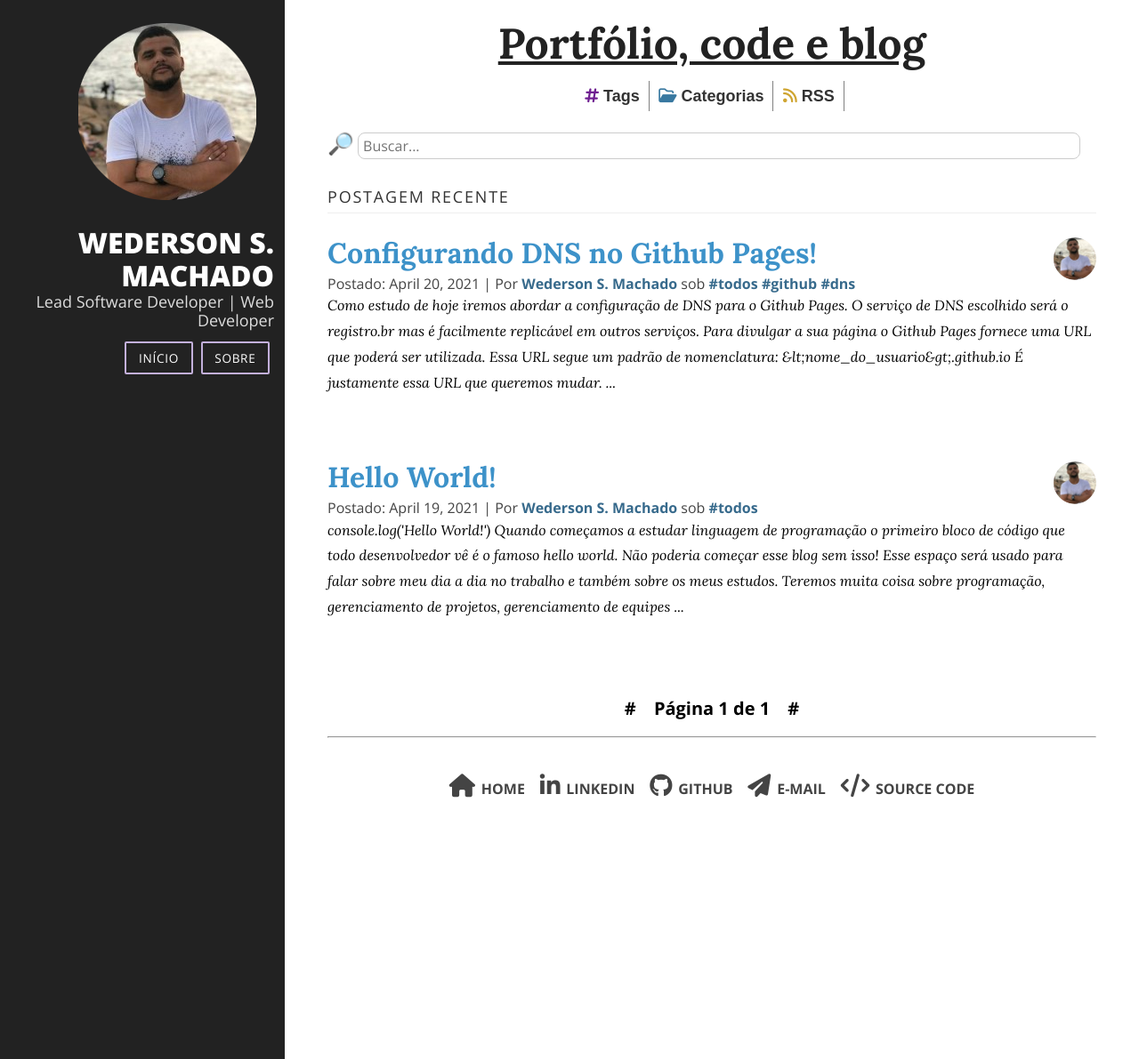
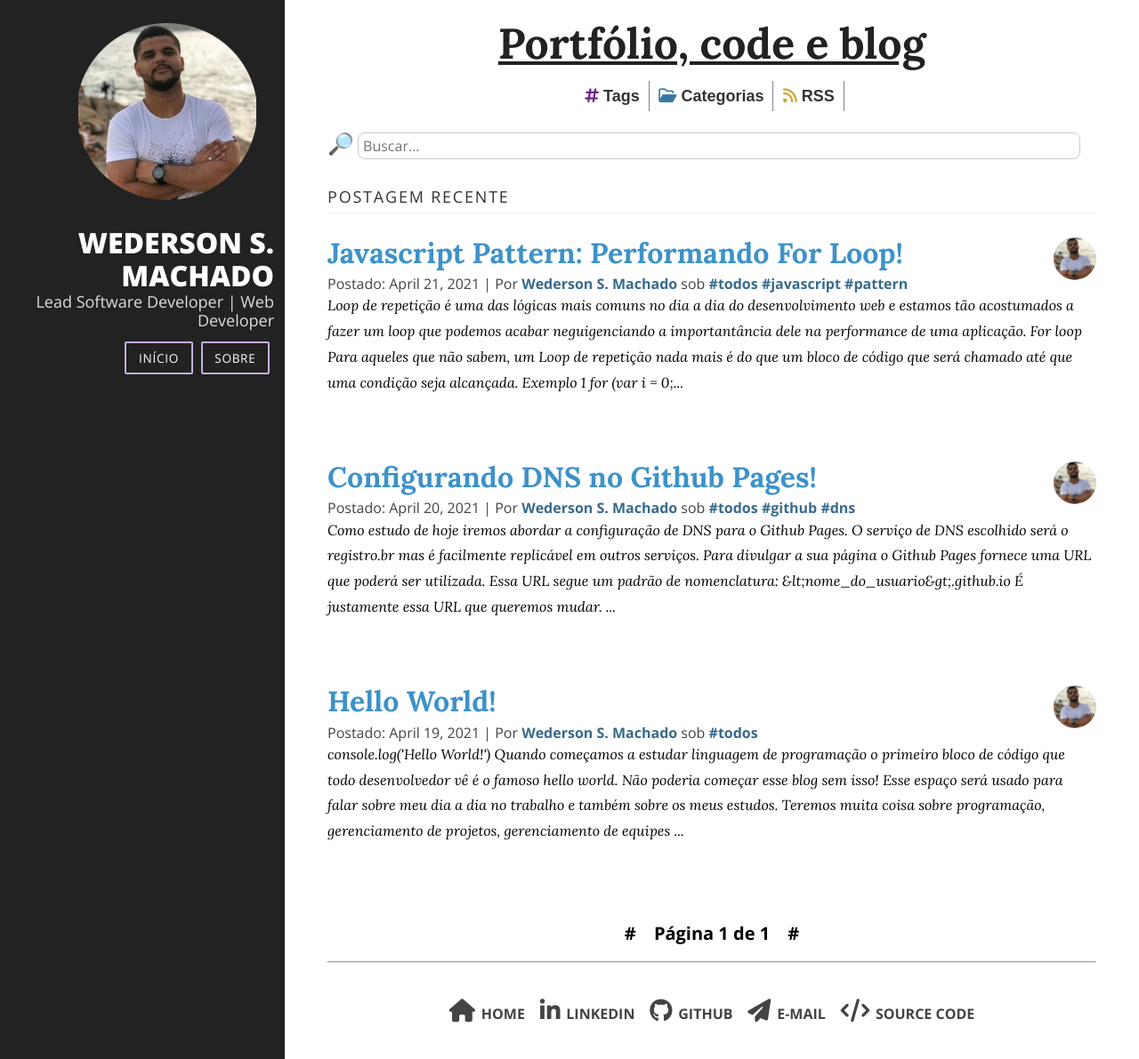
Before and after one commit to wederson/portfolio, a Jekyll site: the page built from index.html, in a window 1280 px wide and 1191 px high. Shown: the whole window at 89% size. Built offline with Jekyll 4.4.1, drawn with Linux system fonts in a browser that asks for light colours; nearby versions of some CDN libraries; the list of posts is cut into pages by our own code.

Commit message:
Post: Pattern for loop

````diff
--- a/_posts/2021-04-20-dns-github-page.markdown
+++ b/_posts/2021-04-20-dns-github-page copy.markdown
@@ -121,4 +121,4 @@ E quando estamos começando queremos logo ver tudo funcionando. Tenham paciênci
 
 E aí, o que achou desse post?
 
-Espero que tenha curtido! 💜
+Espero que tenha curtido!
--- /dev/null
+++ b/_posts/2021-04-21-performance-for.markdown
@@ -0,0 +1,108 @@
+---
+layout: post
+title: "Javascript Pattern: Performando For Loop!"
+date: 2021-04-21
+tags:
+  - todos
+  - javascript
+  - pattern
+author: Wederson S. Machado
+avatar: ../assets/profile.png
+category:
+  - Dicas
+  - Javascript
+---
+
+Loop de repetição é uma das lógicas mais comuns no dia a dia do desenvolvimento web e estamos tão acostumados a fazer um loop que podemos acabar neguigenciando a importantância dele na performance de uma aplicação.
+
+---
+
+## For loop
+Para aqueles que não sabem, um Loop de repetição nada mais é do que um bloco de código que será chamado até que uma condição seja alcançada.
+
+### Exemplo 1
+
+``` javascript
+  for (var i = 0; i < 4; i++) {
+    // código aqui
+  }
+```
+
+No exemplo acima, definimos um ponto de partida para o nosso loop *(var i = 0)*, uma condição para o loop ser executado *(i < 4)*, e o que acontece a cada final de chamada *(i++)*.
+
+Em um loop de repetição simples onde sabemos exatamente quantas interações irão existir não é preciso pensar em performance. Mas e quando não sabemos o número total de repetições e precisamos automatizar?
+
+
+### Exemplo 2
+
+``` javascript
+  var arr = new Array(10000)
+
+  for (var i = 0; i < arr.length; i++) {
+    // código aqui
+  }
+```
+
+Nesse exemplo, criamos um array com 10.000 itens e salvamos essa lista na variável arr. Em seguinda nós criamos o loop e fizemos com que seja verificado o tamanho do array para saber se i é menor. Nada diferente do padrão, certo?
+
+Errado! O problema nessa abordagem é que TODA VEZ que o loop é executado será verificado o tamanho da lista (arr.length).
+
+---
+
+## Melhorando a performance de um loop
+
+A performance de um loop é verificada através do seu tempo de execução. Nós utilizaremos o console.time do javascript para descobrir quanto tempo demora para que um bloco de código seja executado. Existem outras formas de verificar isso mas o console.time é o jeito mais fácil.
+
+Vamos utilizar o Exemplo 2 para verificar quanto tempo demora a sua execução
+
+``` javascript
+  var arr = new Array(10000)
+
+  console.time()
+  for (var i = 0; i < arr.length; i++) {
+    // código aqui
+  }
+  console.timeEnd()
+
+  // default: 0.8408203125 ms
+```
+
+A média de performance desse loop é por volta de 1.14 millesegundos (para descobrir a média, execute várias vezes o código acima).
+
+Tá, mas como deixar esse bloco de código com um performance melhor?
+
+Para isso podemos seguir um dos padrões de desenvolvimento javascript que diz: sempre que buscarmos o tamanho da lista de forma dinâmica para realizar um loop, devemos salvar esse tamanho em uma variável para que o javascript não precise buscar o tamanho a cada interação (salvo casos em que a lista muda a cada interação).
+
+### Caso 1
+
+``` javascript
+  var arr = new Array(10000),
+      arrLength = arr.length;
+
+  console.time()
+  for (var i = 0; i < arrLength; i++) {
+    // código aqui
+  }
+  console.timeEnd()
+
+  // default: 0.68994140625 ms
+```
+
+### Caso 2
+
+Outra forma de fazer um loop de forma mais performática é utilizando o forEach.
+
+``` javascript
+  var arr = new Array(10000)
+
+  console.time()
+    arr.forEach(item => "")
+  console.timeEnd()
+
+  // default: 0.034912109375 ms
+```
+
+## Conclusão
+Os ganhos de performance são diferente para cada caso e devemos considerar também a legibilidade do código para suportes futuros.
+
+Discutam com sua equipe qual padrão vocês devem adotar!
````
Also changed, not shown: 1 other file.
